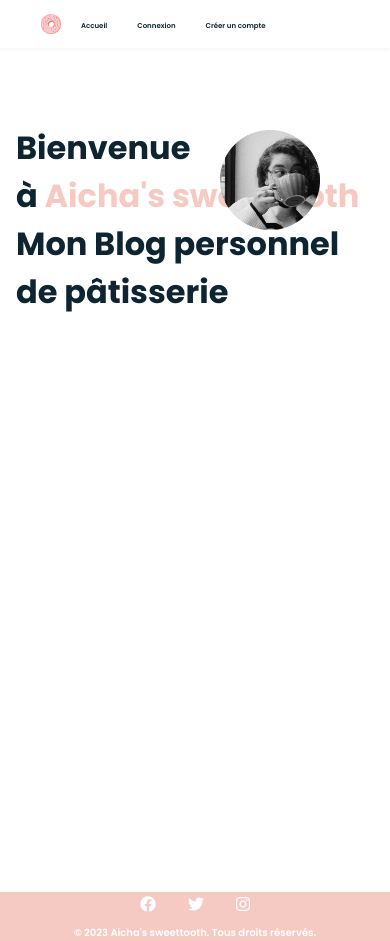
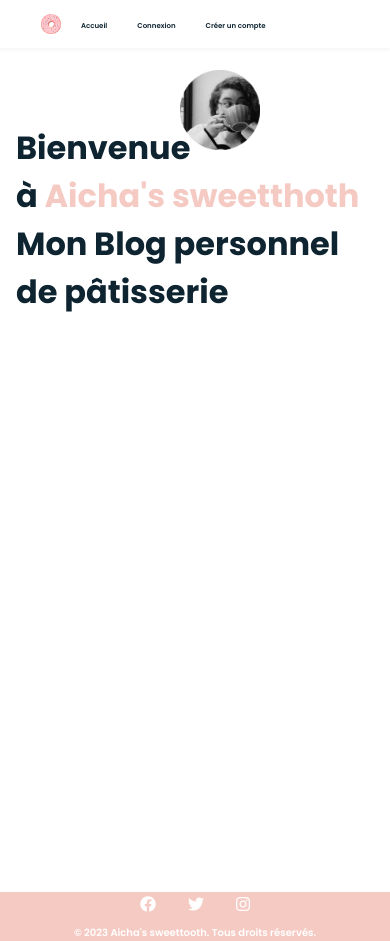
Before and after one commit to aichabou/recipe-blog-vue, a Vue app: page /welcome in a window 390 px wide. Built offline with nearby package versions, Linux system fonts and the light colour scheme.

Commit message:
fix: fix media query

```diff
--- a/src/components/WelcomePage.vue
+++ b/src/components/WelcomePage.vue
@@ -54,9 +54,9 @@ export default {
   position: absolute;
   right: 0;
   bottom: 0;
-  width: 100px;
-  margin-top: 120px;
-  margin-left: 220px;
+  width: 80px;
+  margin-top: 60px;
+  margin-left: 180px;
   animation: glide 2s ease-in-out alternate infinite;
   -webkit-animation: glide 2s ease-in-out alternate infinite;
 }
@@ -89,14 +89,14 @@ export default {
   }
 
   .home__title {
-    font-size: var(--top-font-size);
-    margin-bottom: 70px;
+    font-size: var(--h2-font-size);
+    margin-bottom: 350px;
   }
 
   .home__img {
     width: 200px;
-    margin-top: 130px;
-    margin-left: 550px;
+    margin-top: 100px;
+    margin-left: 400px;
   }
 }
 
```
